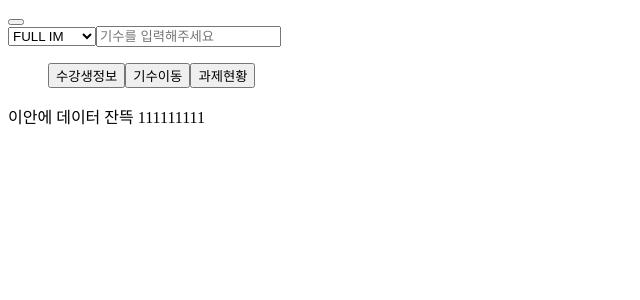
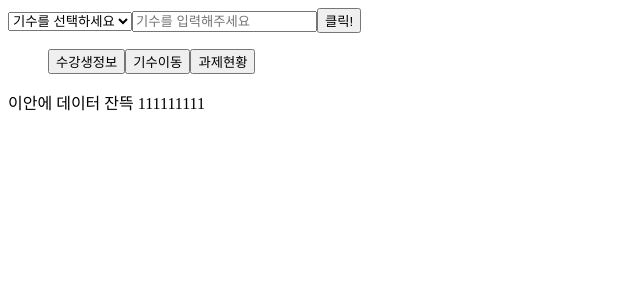
Before and after one commit to olennis/codestates-backoffice, a React (Create React App) app in the folder client/: page / in a window 1280 px wide. Shown: the top 300 px of the page, without its empty margins (0-640 px from the left). Built offline with nearby package versions, Linux system fonts and the light colour scheme.

Commit message:
:sparkles feat: 리덕스 세팅 완료

```diff
--- a/client/package.json
+++ b/client/package.json
@@ -11,6 +11,7 @@
     "@types/react": "^16.9.0",
     "@types/react-dom": "^16.9.0",
     "@types/react-redux": "^7.1.11",
+    "axios": "^0.21.0",
     "react": "^17.0.0",
     "react-dom": "^17.0.0",
     "react-redux": "^7.2.2",
--- a/client/src/App.tsx
+++ b/client/src/App.tsx
@@ -1,13 +1,11 @@
 import React from 'react';
 import SmallTab from './components/templates/SmallTab'
-import Index from './components/atoms/index'
 import FilterCohort from './components/templates/filterCohort';
 
 function App() {
   return (
     <div className="App">
       <div>
-        <Index />
         <FilterCohort />
         <SmallTab />
       </div>
--- a/client/src/components/atoms/CohortSelect.tsx
+++ b/client/src/components/atoms/CohortSelect.tsx
@@ -1,36 +1,42 @@
 import React, { useState, useCallback } from 'react';
 import useCohort from '../../hooks/useCohort'
 import {SETCOHORT} from '../../modules/actions/changeCohortState'
+import axios from 'axios'
 
 const CohortSelect = () => {
     const [number, setNumber] = useState('')
+    const [type, setType] = useState('')
     const {cohort, changeCohortState} = useCohort();
-    const selectChange = useCallback((e:any) => {
-        changeCohortState({
-            type:SETCOHORT,
-            payload:`${e.target.value.replace('IM','Immersive')}` + `${number}`})
-            //Full Immersive 20기
-        console.log('cohort:',cohort)
+    const payload = `${type}`+` `+`${number}기`.trim()
 
-    }, [])//공부필요
 
-    const getNumber = useCallback((e:any) => {
-        setNumber(e.target.value)
-        console.log(number)
-    },[])
 
     return (
         <div>
-            <select value={cohort} id='cohortSelector' onChange={selectChange}>
-                <option>FULL IM</option>
-                <option>FULL PRE</option>
-                <option>PART IM</option>
-                <option>PART PRE</option>
+            <select value={type} id='cohortSelector' onChange={(e)=>{
+                setType(e.target.value)
+                }}>
+                <option >기수를 선택하세요</option>
+                <option >Full Immersive</option>
+                <option>Full Pre</option>
+                <option>Part Immersive</option>
+                <option>Part Pre</option>
             </select>
             <input type='number'
                     placeholder='기수를 입력해주세요'
-                    onChange={(e)=>getNumber}>
+                    min='0'
+                    onChange={(e)=>{
+                        setNumber(e.target.value)
+                        }}>
             </input>
+            <button
+            onClick={()=>
+                {
+                changeCohortState({type:SETCOHORT,payload:payload})
+                }
+            }
+                >클릭!</button>
+                    <div>{cohort}</div>
         </div>
     );
 };
--- a/client/src/components/atoms/index.tsx
+++ /dev/null
@@ -1,21 +0,0 @@
-import React from 'react';
-import useCohort from '../../hooks/useCohort'
-import {SETCOHORT} from '../../modules/actions/changeCohortState'
-
-
-const Index = () => {
-    const {cohort, changeCohortState} = useCohort();
-    console.log('cohort 상태:',cohort)
-    return(
-        <div>
-            <button onClick={()=>{
-
-                console.log(cohort)
-                changeCohortState({type:SETCOHORT,payload:'김소현'})}}>
-
-                </button>
-        </div>
-    )
-};
-
-export default Index;
--- a/client/src/modules/actions/changeCohortState.ts
+++ b/client/src/modules/actions/changeCohortState.ts
@@ -2,24 +2,25 @@ export const SETCOHORT = './changeCohortState/SETCOHORT' as const; //액션
 
 
 export const setCohort = (cohort: string) => ({//액션 객체 생성 함수
-	type: SETCOHORT,
-	payload: cohort//'full im 21'
+    type: SETCOHORT, //type :changeTab
+    payload : cohort//'full im 21' //
 })
 
 type CohortAction = | ReturnType<typeof setCohort>;//공부할 부분
 type CohortState = {
-	cohort: string
+    cohort : string
 }
 
 const initialState: CohortState = {
-	cohort: ''//0 null ''
+    cohort : ''//0 null ''
 }
 
-const changeCohortState = (state: CohortState = initialState, action: CohortAction) => {
+const changeCohortState = (state : CohortState = initialState, action:CohortAction ) => {
 	switch (action.type) {
 		case SETCOHORT:
 			return {
 				cohort: action.payload,
+
 			};
 		default:
 			return state;
--- a/client/src/modules/reducer/index.ts
+++ b/client/src/modules/reducer/index.ts
@@ -1,10 +1,9 @@
-import { combineReducers } from 'redux'
+
+import {combineReducers} from 'redux'
 import changeCohortState from '../actions/changeCohortState'
-import changeTabState from "../actions/changeTabState"
 
 const rootReducer = combineReducers({
     changeCohortState,
-    changeTabState
 })
 
 export default rootReducer;
```
Also changed, not shown: 1 other file (tests, documents, lock files or other folders).
